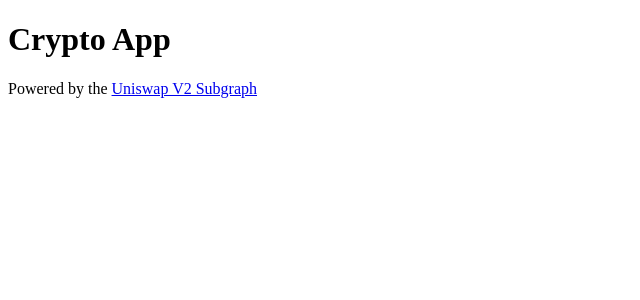
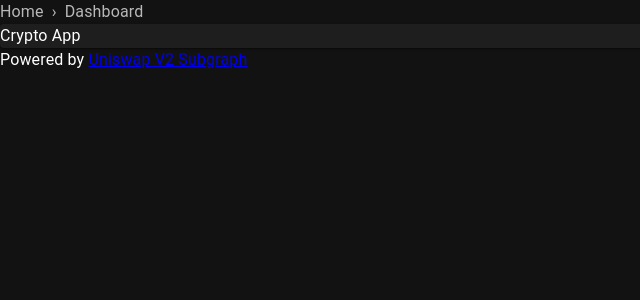
Before and after one commit to D-28/crypto-app, a Next.js app: page / in a window 1280 px wide. Shown: the top 300 px of the page, without its empty margins (0-640 px from the left). Built offline with nearby package versions, Linux system fonts and the light colour scheme.

Commit message:
create dashboard page | add theme provider

```diff
--- a/src/components/Footer.js
+++ b/src/components/Footer.js
@@ -1,12 +1,10 @@
-const Footer = () => {
+export default function Footer() {
   return (
-    <footer>
-      Powered by the{" "}
+    <span>
+      Powered by{" "}
       <a href="https://thegraph.com/hosted-service/subgraph/uniswap/uniswap-v2">
         Uniswap V2 Subgraph
       </a>
-    </footer>
+    </span>
   );
-};
-
-export default Footer;
+}
--- /dev/null
+++ b/src/components/Nav.js
@@ -0,0 +1,18 @@
+import React from "react";
+import Breadcrumbs from "@mui/material/Breadcrumbs";
+import Link from "@mui/material/Link";
+
+export default function Nav() {
+  return (
+    <div role="presentation" onClick={(e) => e.preventDefault}>
+      <Breadcrumbs separator="›" aria-label="breadcrumb">
+        <Link underline="hover" color="inherit" href="/">
+          Home
+        </Link>
+        <Link underline="hover" color="inherit" href="/dashboard">
+          Dashboard
+        </Link>
+      </Breadcrumbs>
+    </div>
+  );
+}
--- /dev/null
+++ b/src/graphql/client.js
@@ -0,0 +1,8 @@
+import { ApolloClient, InMemoryCache } from "@apollo/client";
+
+const client = new ApolloClient({
+  uri: "https://api.thegraph.com/subgraphs/name/uniswap/uniswap-v2",
+  cache: new InMemoryCache(),
+});
+
+export default client;
--- a/src/pages/_app.js
+++ b/src/pages/_app.js
@@ -1,5 +1,31 @@
+import { ApolloProvider } from "@apollo/client";
+import CssBaseline from "@mui/material/CssBaseline";
+import { createTheme, ThemeProvider } from "@mui/material/styles";
+import Head from "next/head";
+import Footer from "../components/Footer";
+import Nav from "../components/Nav";
+import client from "../graphql/client";
+
+const darkTheme = createTheme({
+  palette: {
+    mode: "dark",
+  },
+});
+
 function MyApp({ Component, pageProps }) {
-  return <Component {...pageProps} />;
+  return (
+    <ApolloProvider client={client}>
+      <Head>
+        <meta name="viewport" content="initial-scale=1, width=device-width" />
+      </Head>
+      <ThemeProvider theme={darkTheme}>
+        <CssBaseline />
+        <Nav />
+        <Component {...pageProps} />
+        <Footer />
+      </ThemeProvider>
+    </ApolloProvider>
+  );
 }
 
 export default MyApp;
--- a/src/pages/index.js
+++ b/src/pages/index.js
@@ -1,14 +1,11 @@
-import Footer from "../components/Footer";
+import { Box, Paper, Typography } from "@mui/material";
 
 export default function Home() {
   return (
-    <>
-      <div>
-        <main>
-          <h1>Crypto App</h1>
-        </main>
-      </div>
-      <Footer />
-    </>
+    <Paper>
+      <Box>
+        <Typography>Crypto App</Typography>
+      </Box>
+    </Paper>
   );
 }
```
Also changed, not shown: src/graphql/queries.js (added, +18 -0 lines), src/pages/dashboard.js (added, +20 -0 lines).
